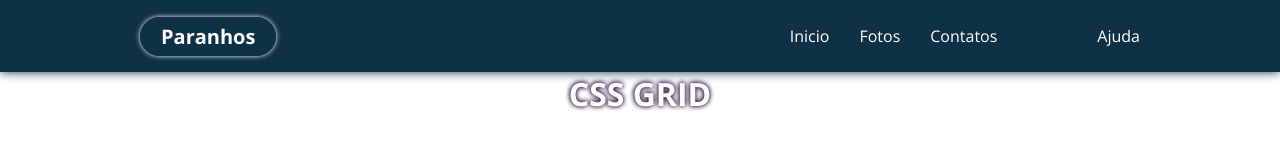
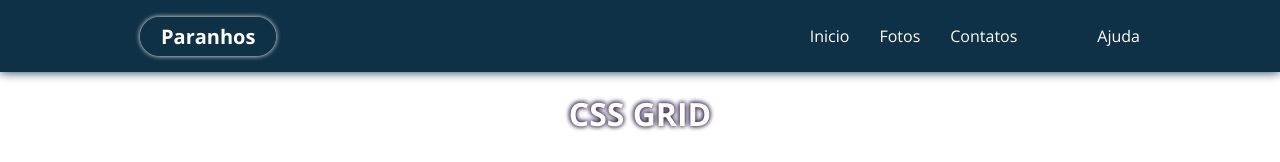
Before and after one commit to victorparanhosdev/CSS-GRID, a plain HTML site: page index.html in a window 1280 px wide. Shown: the top 162 px of the page. Drawn offline with nearby package versions, Linux system fonts and the light colour scheme; grey boxes are pictures that could not be loaded.

Commit message:
Update css.css

```diff
--- a/css.css
+++ b/css.css
@@ -62,7 +62,7 @@ header {
 
 nav {
   display: flex;
-  gap: 10rem;
+  gap: 8rem;
 }
 
 ul {
@@ -76,7 +76,7 @@ ul {
 }
 
 h1 {
-
+  margin-top: 2rem;
   text-align: center;
   color: white;
   animation-name: titulo;
@@ -198,7 +198,7 @@ img {
   grid-column: 1/4;
 }
 
-@media (max-width: 425px) {
+@media (max-width: 580px) {
   header {
     position: fixed;
     top: 0;
@@ -209,7 +209,7 @@ img {
   }
 
   main {
-    padding: 10rem 0;
+    padding: 7.2rem 0;
   }
   .menu-mobile {
     display: grid;
```
